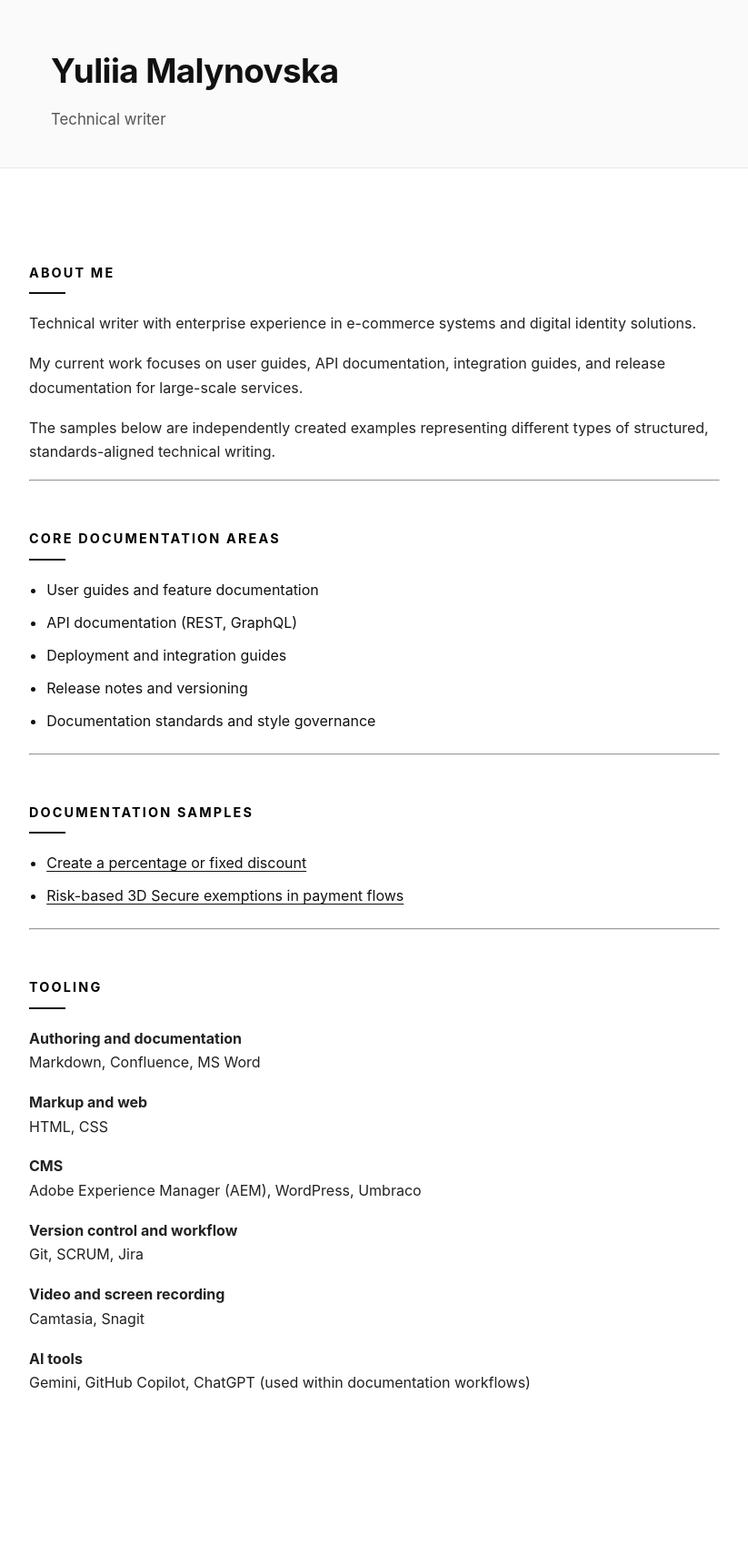
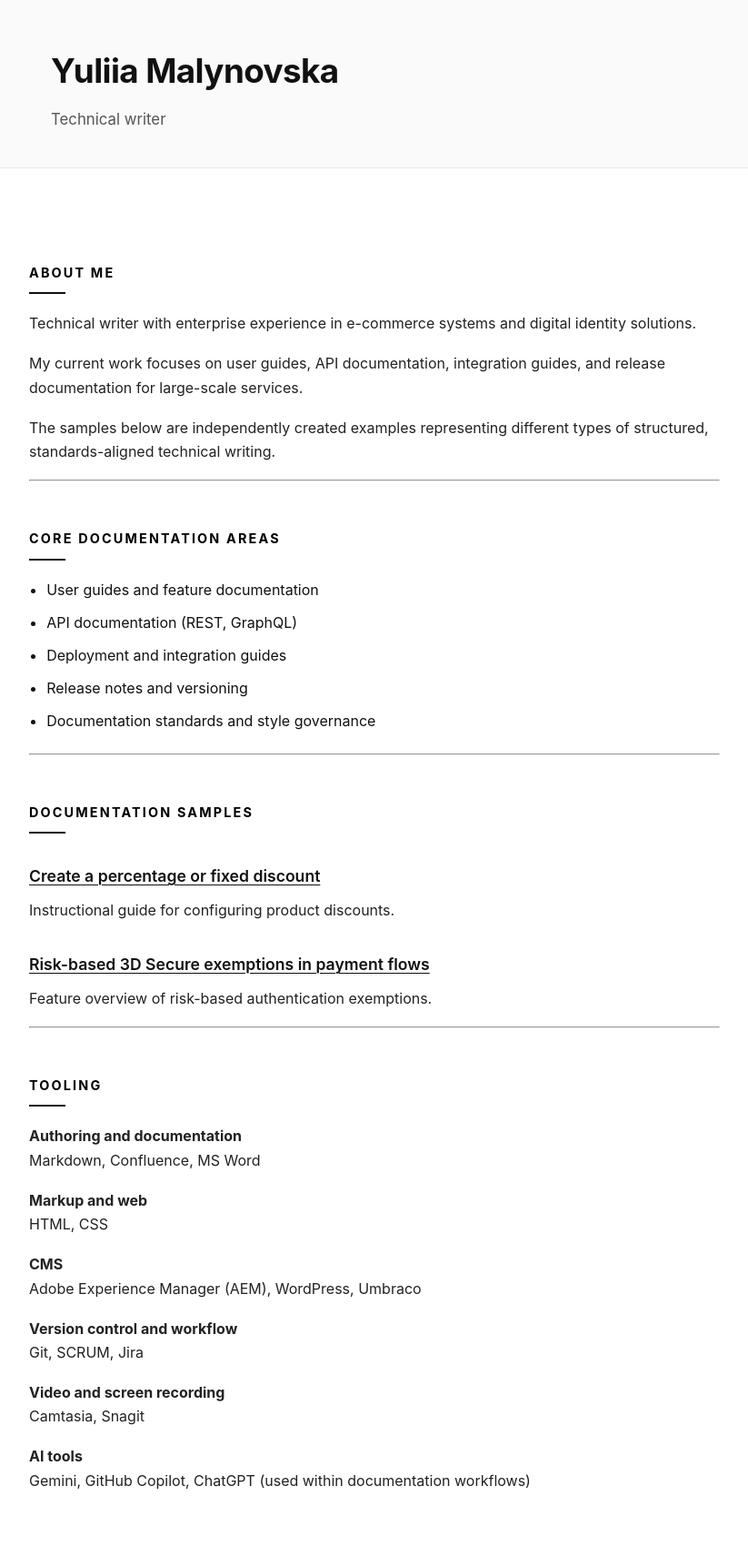
Before and after one commit to malynovskayuliia-eng/malynovskayuliia-eng.github.io, a Jekyll site: the page built from index.md, in a window 1280 px wide. Shown: the whole page at 91% size, without its empty margins (228-1051 px from the left). Built offline with Jekyll 4.4.1, drawn with Linux system fonts in a browser that asks for light colours; before the commit the page ends 1614 px from its top, so only the background shows below that.

Commit message:
Update index.md

```diff
--- a/index.md
+++ b/index.md
@@ -25,8 +25,19 @@ The samples below are independently created examples representing different type
 
 ## Documentation samples
 
-- [Create a percentage or fixed discount](create-a-discount)
-- [Risk-based 3D Secure exemptions in payment flows](risk-based-3ds-exemptions)
+<div class="sample-grid">
+
+<div class="sample-card">
+<h3><a href="/create-a-discount">Create a percentage or fixed discount</a></h3>
+<p>Instructional guide for configuring product discounts.</p>
+</div>
+
+<div class="sample-card">
+<h3><a href="/risk-based-3ds-exemptions">Risk-based 3D Secure exemptions in payment flows</a></h3>
+<p>Feature overview of risk-based authentication exemptions.</p>
+</div>
+
+</div>
 
 ---
 
```
